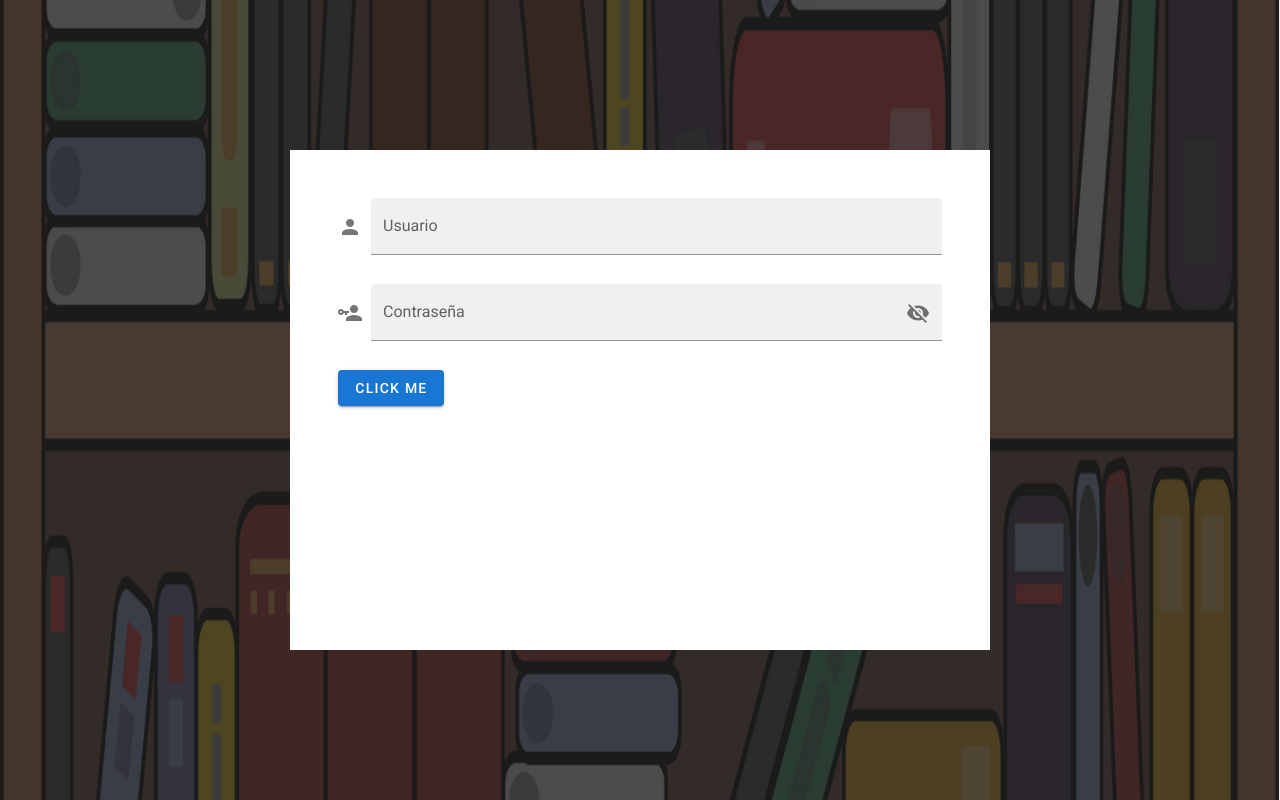
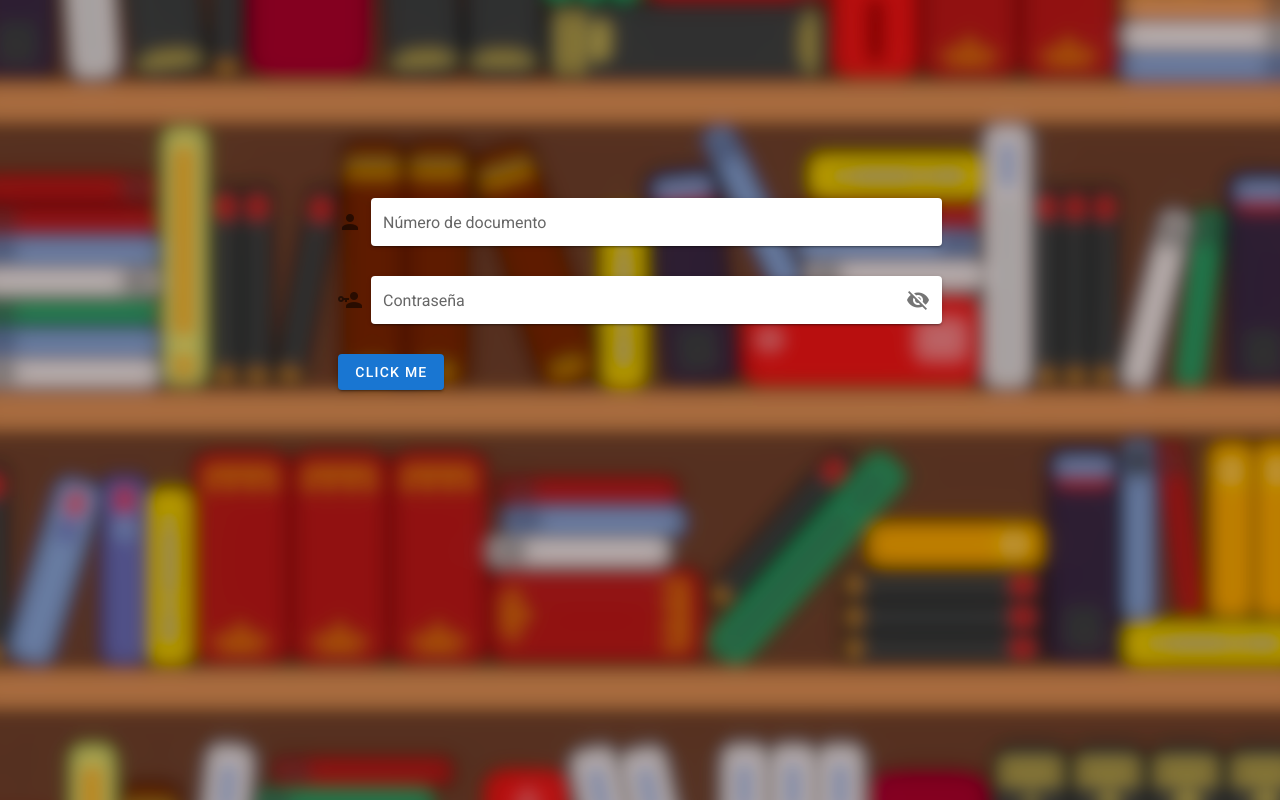
Before and after one commit to johanromero5879/ebi-frontend, a Vue app: page /ingresar in a window 1280 px wide. Built offline with nearby package versions, Linux system fonts and the light colour scheme.

Commit message:
Modificación del escalado del fondo y cambios de los campos de texto

```diff
--- a/src/views/Login.vue
+++ b/src/views/Login.vue
@@ -4,18 +4,22 @@
       <div class="contenedor">
         <v-form class="form">
           <v-text-field
-            label="Usuario"
+            label="Número de documento"
+            placeholder="Número de documento"
             prepend-icon="mdi-account"
-            filled
+            color=#FFFFFF
+            solo
           ></v-text-field>
           <v-text-field
-            filled
+            solo
             prepend-icon="mdi-account-key"
             :append-icon="show1 ? 'mdi-eye' : 'mdi-eye-off'"
             :rules="[rules.required]"
             :type="show1 ? 'text' : 'password'"
             name="input-10-1"
             label="Contraseña"
+            placeholder="Contraseña"
+            color=#FFFFFF
             @click:append="show1 = !show1"
           ></v-text-field>
           <v-btn color="primary">Click me</v-btn>
@@ -26,7 +30,7 @@
 </template>
 <style>
 .form {
-  background-color: white;
+  /* background-color: white; */
   opacity: 1 !important;
   width: 700px;
   height: 500px;
@@ -36,8 +40,9 @@
 .contenedor {
   min-height: 100vh;
   box-sizing: border-box;
-  background: url("~@/assets/img/ebi_background.png") no-repeat;
-  background-size: 100% 100%;
+  background: url("~@/assets/img/loginbg.png");
+  background-size: cover;
+  background-position: center;
   display: flex;
   justify-content: center;
   align-items: center;
@@ -58,7 +63,7 @@ export default {
       show1: false,
       password: "Password",
       rules: {
-        required: (value) => !!value || "Ingrese su contraseña",
+        required: (value) => !!value || "Ingrese la contraseña",
         emailMatch: () => `El usuario o la contraeña son incorrectos`,
       },
     };
```
Also changed, not shown: src/assets/img/loginbg.png (added).
